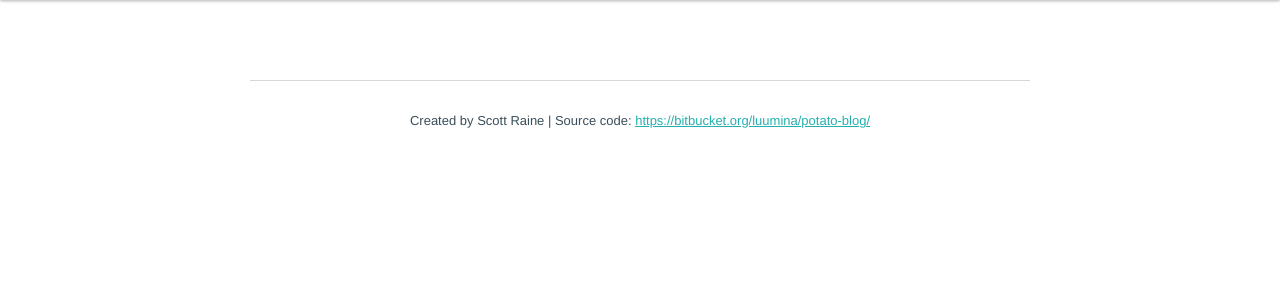
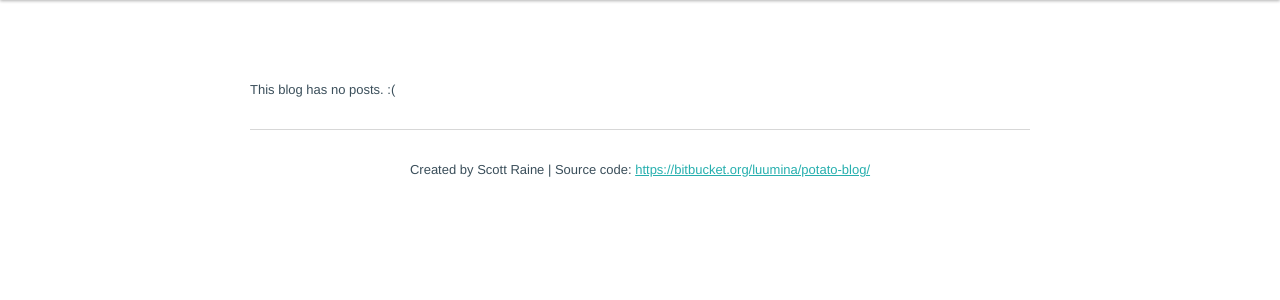
Before and after one commit to theras/potato-blog, a Django app: template core/templates/post/index.html in a window 1280 px wide. Shown: the part 60-360 px from the top of the page. Run offline with Django 3.2, Linux system fonts and the light colour scheme; the template is opened without the code that fills it, so the values that code supplies are empty; parts of the project's set-up code (start-up, migrations or seed data) failed here and were passed over.

Commit message:
Show message if no posts are present

```diff
--- a/core/templates/post/index.html
+++ b/core/templates/post/index.html
@@ -3,6 +3,7 @@
 {% block title %}Homepage{% endblock title %}
 
 {% block content %}
+{% if posts %}
 	{% regroup posts by date_published|date:"F Y" as posts_by_month %}
 	{% for months in posts_by_month %}
 		<section class="month">
@@ -13,4 +14,7 @@
 		{% endfor %}
 		</section>
 	{% endfor %}
+{% else %}
+	<p>This blog has no posts. :(</p>
+{% endif %}
 {% endblock content %}
--- a/core/views/post_views.py
+++ b/core/views/post_views.py
@@ -9,8 +9,7 @@ import lib.markdown
 import datetime
 
 def post_index(request):
-	user = users.get_current_user()
-	posts = Post.query(Post.is_active == True).order(-Post.created_at)
+	posts = Post.query(Post.is_active == True).order(-Post.created_at).fetch()
 	return render_to_response('post/index.html', RequestContext(request, locals()))
 
 def post_view(request, slug, year, month, day):
@@ -26,5 +25,5 @@ def post_view(request, slug, year, month, day):
 	return render_to_response('post/view.html', RequestContext(request, locals()))
 
 def archive_index(request):
-	posts = Post.query(Post.is_active == True).order(-Post.created_at)
+	posts = Post.query(Post.is_active == True).order(-Post.created_at).fetch()
 	return render_to_response('archive/index.html', RequestContext(request, locals()))
```
Lines whose indentation alone changed are shown as unchanged.
